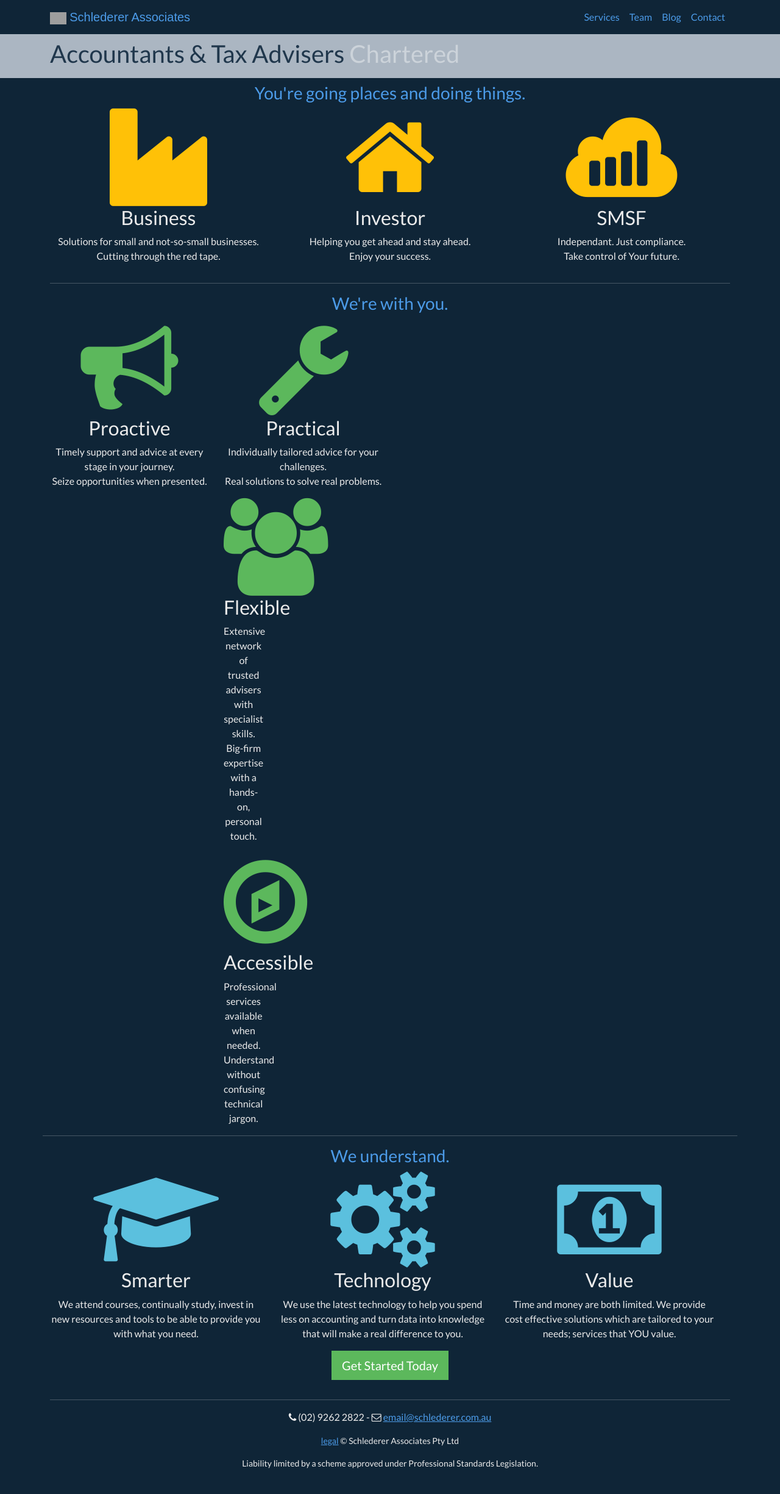
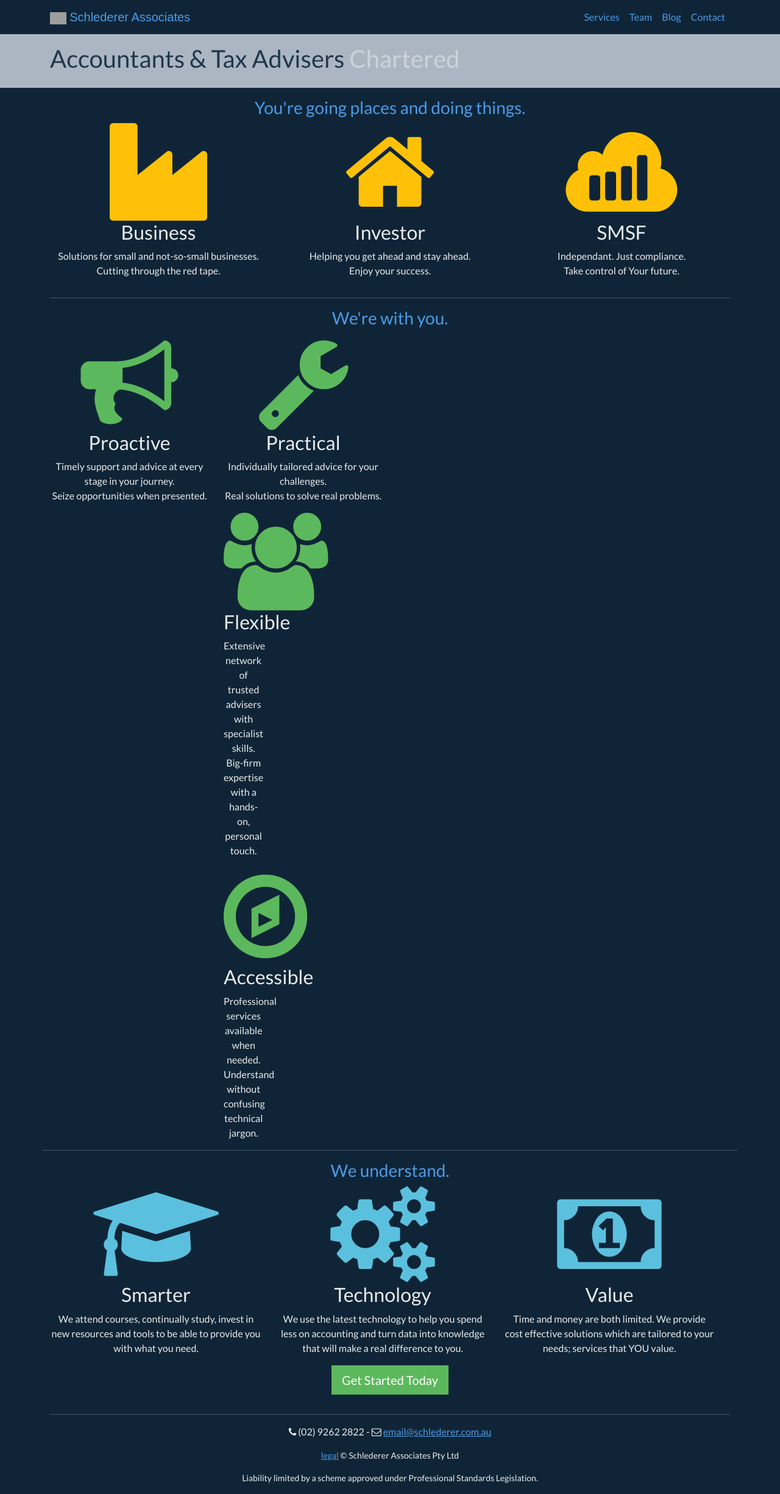
Before and after one commit to Mforcer/tax2, a Jekyll site: the page built from index.html, in a window 1280 px wide. Shown: the whole page at 61% size. Built offline with Jekyll 4.4.1, drawn with Linux system fonts in a browser that asks for light colours; nearby versions of some CDN libraries; before the commit the page ends 2426 px from its top, so only the background shows below that; grey boxes are pictures that could not be loaded.

Commit message:
Update header.html

```diff
--- a/_includes/header.html
+++ b/_includes/header.html
@@ -1,4 +1,4 @@
-<header class="container-fluid bg-light text-dark mb-2 py-2">
+<header class="container-fluid bg-light text-dark mb-3 py-3">
     <div class="container">
         {% if page.title %}<h1>{{page.title}}{% if page.subtitle %} <span class="text-muted">{{page.subtitle}}</span>{% endif %}</h1>{% endif %}
         {% if page.lead %}<p class="lead">{{page.lead}}</p>{% endif %}
```
